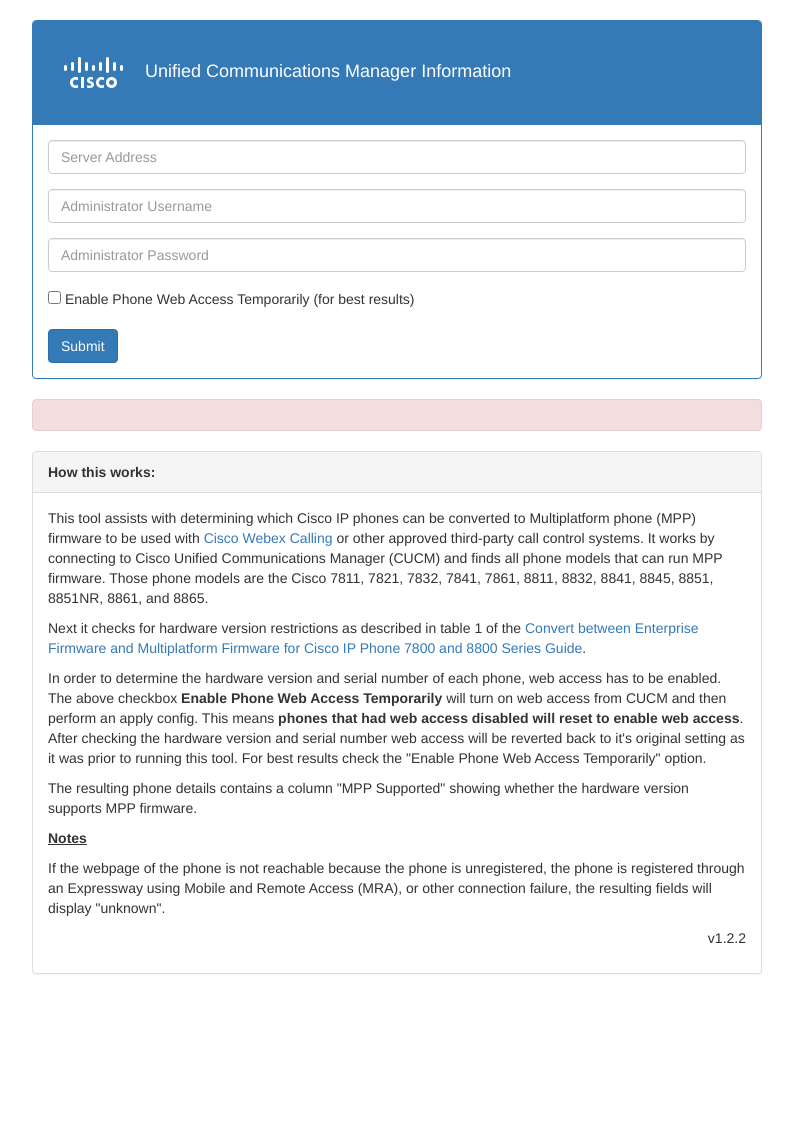
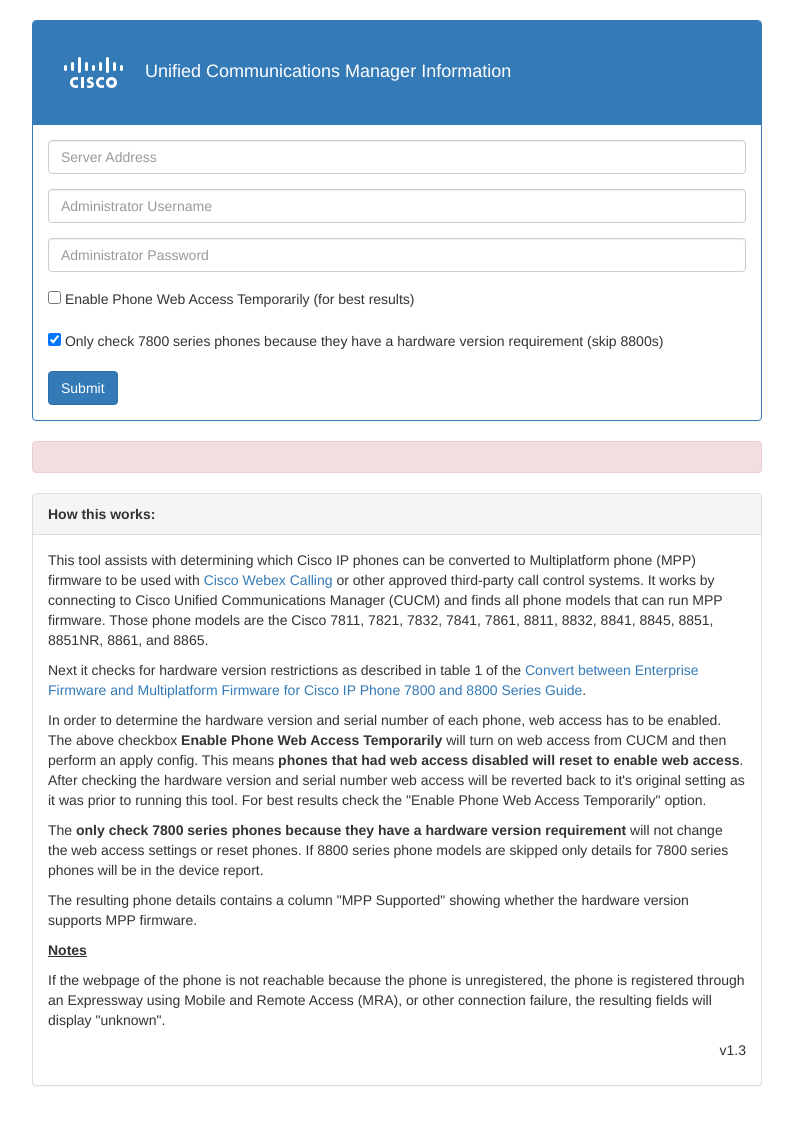
Before and after one commit to joemar2/mpp_readiness_check, a Python web app: template templates/main.html in a window 1280 px wide. Shown: the whole page, without its empty margins (243-1036 px from the left). Before the commit the page ends 974 px from the top, so only its background shows below. Run offline with Jinja, Linux system fonts and the light colour scheme; the template is opened without the code that fills it, so the values that code supplies are empty.

Commit message:
added option to only check 7800 series and skip 8800

```diff
--- a/templates/main.html
+++ b/templates/main.html
@@ -33,6 +33,9 @@
         <div>
             <input type="checkbox" id="webaccess" name="webaccess" value="true"> Enable Phone Web Access Temporarily (for best results)
         </div><br>
+        <div>
+            <input type="checkbox" id="7800_only" name="7800_only" value="true" checked> Only check 7800 series phones because they have a hardware version requirement (skip 8800s)
+        </div><br>
   <button id="button" type="submit" class="btn btn-primary" onclick="loading()">Submit</button>
 </form>
 </div>
@@ -46,11 +49,12 @@
       <p>This tool assists with determining which Cisco IP phones can be converted to Multiplatform phone (MPP) firmware to be used with <a href="https://www.cisco.com/c/en/us/solutions/collaboration/webex-calling/index.html">Cisco Webex Calling</a> or other approved third-party call control systems.  It works by connecting to Cisco Unified Communications Manager (CUCM) and finds all phone models that can run MPP firmware.  Those phone models are the Cisco 7811, 7821, 7832, 7841, 7861, 8811, 8832, 8841, 8845, 8851, 8851NR, 8861, and 8865.</p>
       <p>Next it checks for hardware version restrictions as described in table 1 of the <a href="https://www.cisco.com/c/en/us/products/collateral/collaboration-endpoints/unified-ip-phone-7800-series/guide-c07-742786.html">Convert between Enterprise Firmware and Multiplatform Firmware for Cisco IP Phone 7800 and 8800 Series Guide</a>.</p>
       <p>In order to determine the hardware version and serial number of each phone, web access has to be enabled.  The above checkbox <b>Enable Phone Web Access Temporarily</b> will turn on web access from CUCM and then perform an apply config.  This means <b>phones that had web access disabled will reset to enable web access</b>.  After checking the hardware version and serial number web access will be reverted back to it's original setting as it was prior to running this tool.  For best results check the "Enable Phone Web Access Temporarily" option.</p>
+      <p>The <b>only check 7800 series phones because they have a hardware version requirement</b> will not change the web access settings or reset phones.  If 8800 series phone models are skipped only details for 7800 series phones will be in the device report. </p>
       <p>The resulting phone details contains a column "MPP Supported" showing whether the hardware version supports MPP firmware.</p>
       <p></p>
       <p><b><u>Notes</u></b></p>
       <p>If the webpage of the phone is not reachable because the phone is unregistered, the phone is registered through an Expressway using Mobile and Remote Access (MRA), or other connection failure, the resulting fields will display "unknown".</p>
-      <p align="right">v1.2.2</p>
+      <p align="right">v1.3</p>
   </div>
 </div>
 </div>
```
Also changed, not shown: main.py (+13 -2 lines).
